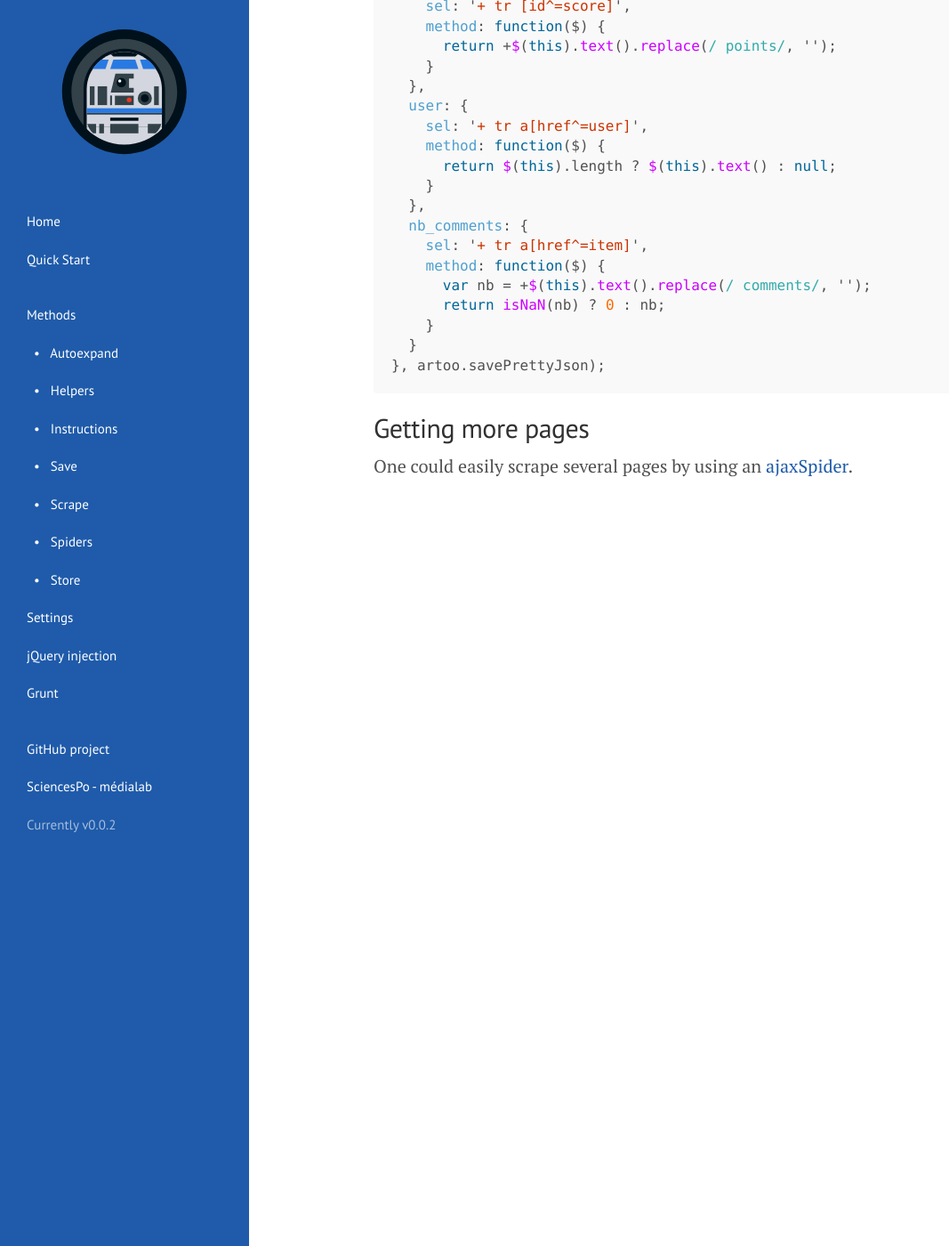
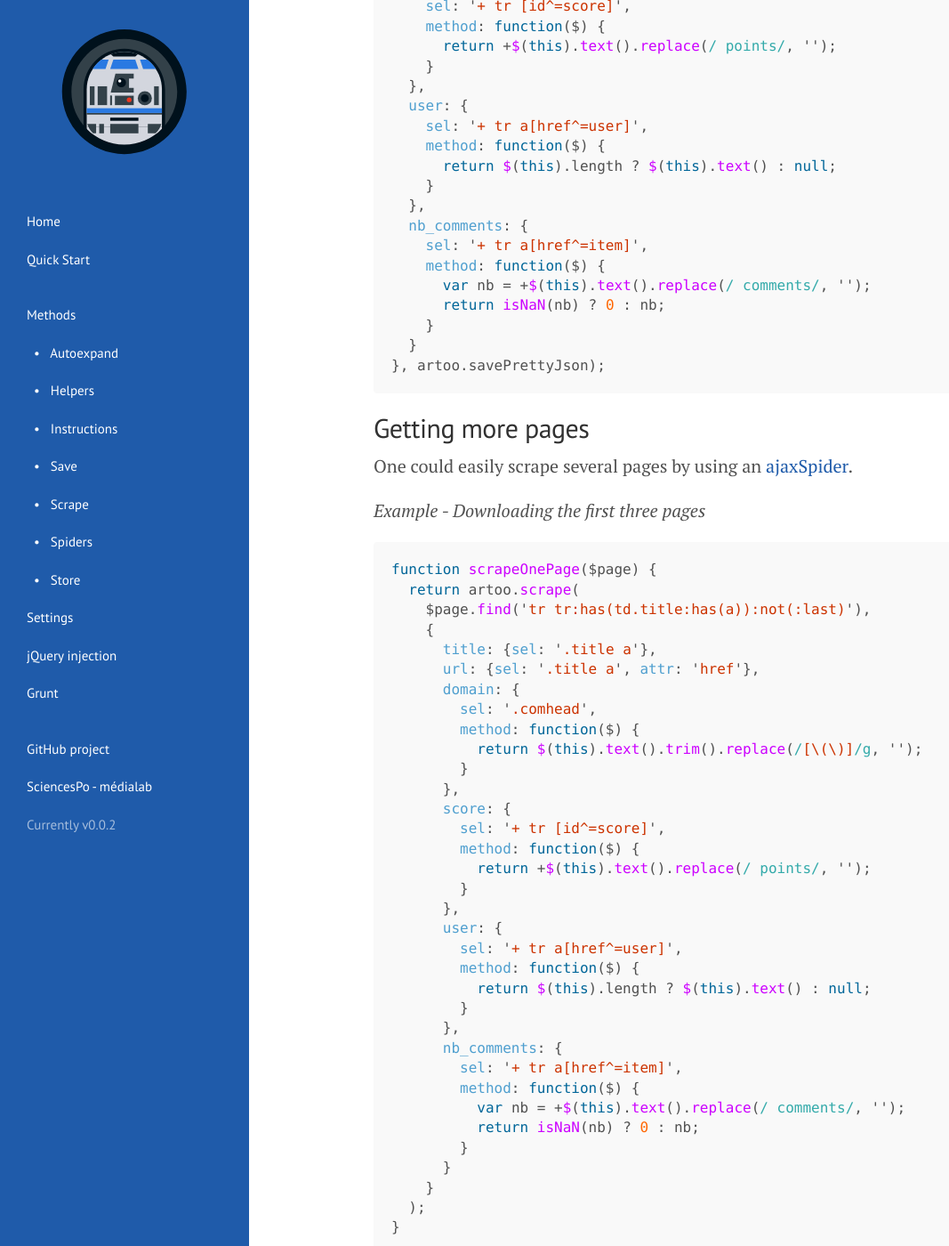
Before and after one commit to medialab/artoo, a Jekyll site: the page built from hacker_news.md, in a window 1280 px wide and 1400 px high, scrolled down 737 px. Shown: the whole window at 89% size, without its empty margins (0-1067 px from the left). Built offline with Jekyll 4.4.1, drawn with Linux system fonts in a browser that asks for light colours; Markdown is read by kramdown in place of the engine named in the settings; some of the changed text lies outside the part shown.

Commit message:
HN spider

````diff
--- a/hacker_news.md
+++ b/hacker_news.md
@@ -53,3 +53,73 @@
 
 ## Getting more pages
 One could easily scrape several pages by using an [ajaxSpider]({{ site.baseurl }}/spiders).
+
+*Example - Downloading the first three pages*
+
+```js
+function scrapeOnePage($page) {
+  return artoo.scrape(
+    $page.find('tr tr:has(td.title:has(a)):not(:last)'),
+    {
+      title: {sel: '.title a'},
+      url: {sel: '.title a', attr: 'href'},
+      domain: {
+        sel: '.comhead',
+        method: function($) {
+          return $(this).text().trim().replace(/[\(\)]/g, '');
+        }
+      },
+      score: {
+        sel: '+ tr [id^=score]',
+        method: function($) {
+          return +$(this).text().replace(/ points/, '');
+        }
+      },
+      user: {
+        sel: '+ tr a[href^=user]',
+        method: function($) {
+          return $(this).length ? $(this).text() : null;
+        }
+      },
+      nb_comments: {
+        sel: '+ tr a[href^=item]',
+        method: function($) {
+          var nb = +$(this).text().replace(/ comments/, '');
+          return isNaN(nb) ? 0 : nb;
+        }
+      }
+    }
+  );
+}
+
+function nextUrl($page) {
+  return $page.find('td.title:last > a').attr('href');
+}
+
+var frontpage = scrapeOnePage(artoo.$(document));
+
+artoo.ajaxSpider(
+  function(i, data) {
+    if (!i)
+      return nextUrl(artoo.$(document));
+    else
+      return nextUrl(artoo.$(data));
+  },
+  {
+    limit: 2,
+    callback: function(data, i) {
+      artoo.log.debug('Fecthed page ' + (i + 1));
+      return scrapeOnePage(artoo.$(data));
+    },
+    concat: true,
+    done: function(data) {
+      artoo.savePrettyJson(
+        frontpage.concat(data),
+        {filename: 'hacker_news.json'}
+      );
+    }
+  }
+);
+```
+
+Just change the `limit` to get more pages and put a `throttle` parameter not to be too hard on their servers.
````
Also changed, not shown: spiders.md (+2 -1 lines).
